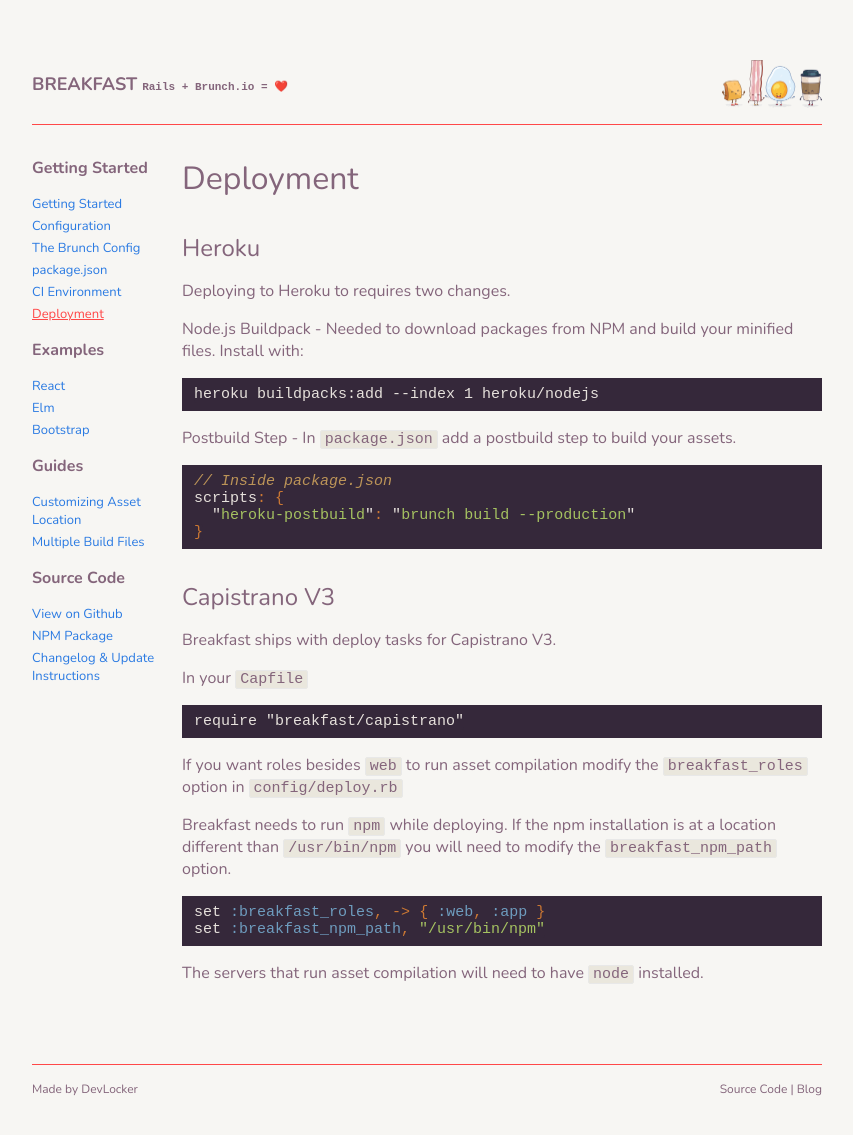
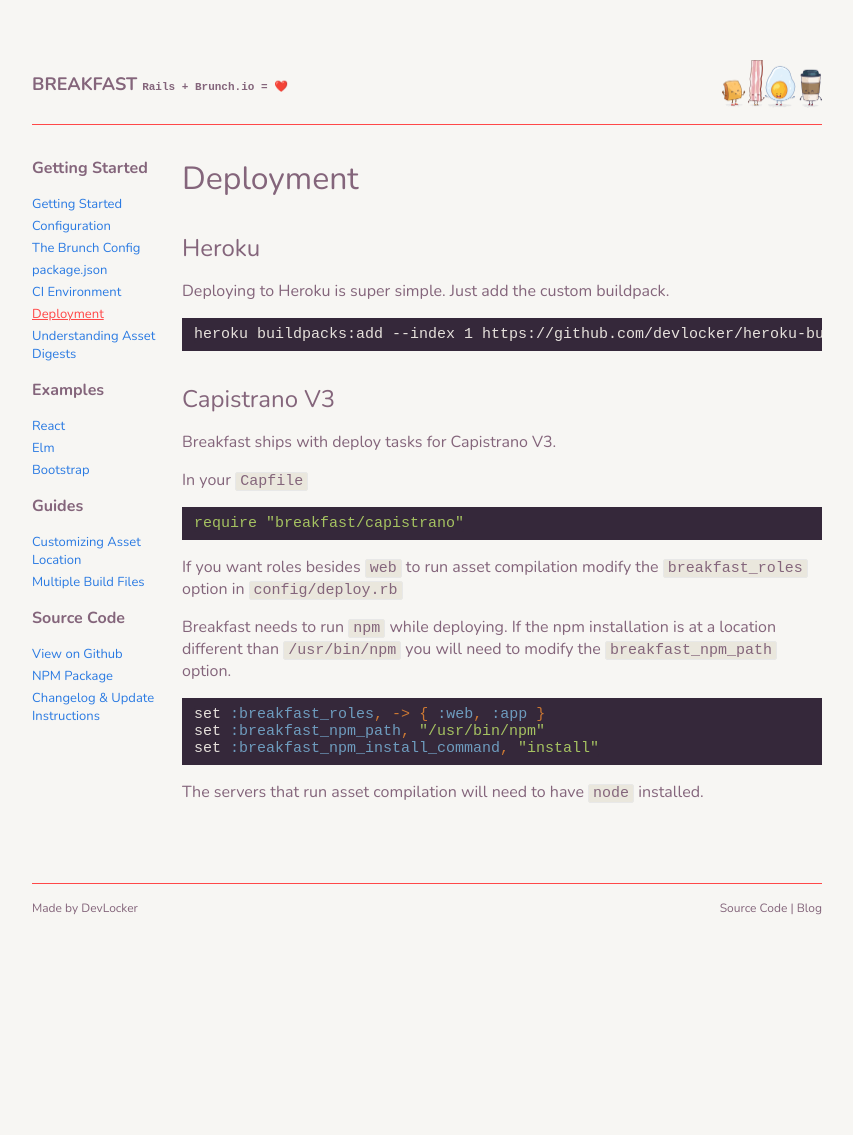
Before and after one commit to devlocker/breakfast, a Jekyll site: the page built from getting_started/deployment.md, in a window 1280 px wide, cut to the strip 104-1457 px from the top of the page. Shown: the top 1135 px of the strip, without its empty margins (213-1066 px from the left). Built offline with Jekyll 4.4.1, drawn with Linux system fonts in a browser that asks for light colours; our own code applies the rules of GitHub Pages for plain Markdown files.

Commit message:
Update for 0.4.0

```diff
--- a/_data/navigation.yml
+++ b/_data/navigation.yml
@@ -13,6 +13,8 @@
       url: /getting_started/ci.html
     - text: Deployment
       url: /getting_started/deployment.html
+    - text: Understanding Asset Digests
+      url: /getting_started/asset_digests.html
 
 - examples:
   title: Examples
--- a/getting_started/deployment.md
+++ b/getting_started/deployment.md
@@ -5,23 +5,13 @@
 # Deployment
 
 ## Heroku
-Deploying to Heroku to requires two changes.
-
-Node.js Buildpack - Needed to download packages from NPM and build your minified
-files. Install with:
+Deploying to Heroku is super simple. Just add the custom buildpack.
 
 ~~~
-heroku buildpacks:add --index 1 heroku/nodejs
+heroku buildpacks:add --index 1 https://github.com/devlocker/heroku-buildpack-breakfast.git
 ~~~
 
-Postbuild Step - In `package.json` add a postbuild step to build your assets.
 
-~~~javascript
-// Inside package.json
-scripts: {
-  "heroku-postbuild": "brunch build --production"
-}
-~~~
 
 ## Capistrano V3
 
@@ -29,7 +19,7 @@
 
 In your `Capfile`
 
-~~~
+~~~ruby
 require "breakfast/capistrano"
 ~~~
 
@@ -43,6 +33,7 @@
 ~~~ruby
 set :breakfast_roles, -> { :web, :app }
 set :breakfast_npm_path, "/usr/bin/npm"
+set :breakfast_npm_install_command, "install"
 ~~~
 
 The servers that run asset compilation will need to have `node` installed.
```
Also changed, not shown: getting_started/asset_digests.md (added, +28 -0 lines), getting_started/configuration.md (+5 -0 lines), getting_started/index.md (+2 -2 lines).
